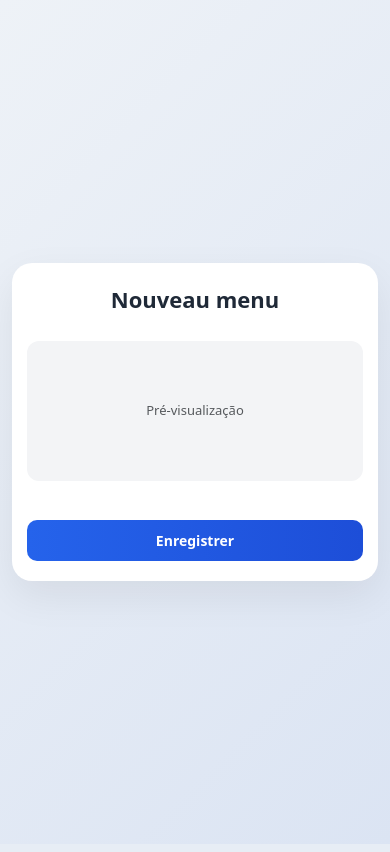
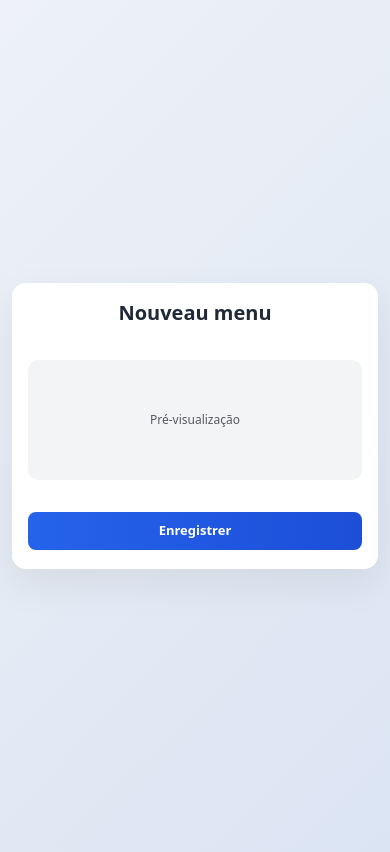
Before and after one commit to mixrafynha/vitegourmand, a Symfony app: template templates/admin/menu/new.html.twig in a window 390 px wide. Before the commit the page ends 608 px from the top, so only its background shows below. Run offline with Twig, Linux system fonts and the light colour scheme; the template is opened without the code that fills it, so the values that code supplies are empty; some libraries are stand-ins or nearby versions.

Commit message:
Update new.html.twig

```diff
--- a/templates/admin/menu/new.html.twig
+++ b/templates/admin/menu/new.html.twig
@@ -11,6 +11,7 @@
     <style>
         body {
             background: linear-gradient(135deg, #eef2f7, #dbe4f3);
+            margin: 0;
         }
 
         .form-wrapper {
@@ -23,38 +24,38 @@
             box-shadow: 0 15px 40px rgba(0,0,0,0.07);
             padding: 30px 25px;
             background: #ffffff;
-            max-width: 720px;
+            max-width: 680px;
             margin: auto;
         }
 
         .title {
             font-weight: 700;
-            font-size: 22px;
-            margin-bottom: 25px;
+            font-size: 20px;
+            margin-bottom: 20px;
             text-align: center;
             color: #1f2937;
         }
 
         label {
             font-weight: 600;
-            font-size: 14px;
+            font-size: 13px;
             text-align: center;
             width: 100%;
-            margin-bottom: 5px;
+            margin-bottom: 4px;
         }
 
         .form-control {
-            border-radius: 10px;
-            padding: 8px 12px;
-            font-size: 14px;
+            border-radius: 8px;
+            padding: 6px 10px;
+            font-size: 13px;
         }
 
         .btn-custom {
             width: 100%;
-            padding: 10px;
-            border-radius: 10px;
+            padding: 9px;
+            border-radius: 8px;
             font-weight: 600;
-            font-size: 14px;
+            font-size: 13px;
             background: linear-gradient(90deg, #2563eb, #1d4ed8);
             border: none;
             color: #fff;
@@ -62,20 +63,20 @@
         }
 
         .btn-custom:hover {
-            transform: translateY(-2px);
-            box-shadow: 0 8px 20px rgba(37,99,235,0.25);
+            transform: translateY(-1px);
+            box-shadow: 0 6px 15px rgba(37,99,235,0.25);
         }
 
         .image-preview {
             width: 100%;
-            height: 160px;
-            border-radius: 12px;
+            height: 150px;
+            border-radius: 10px;
             background: #f3f4f6;
             display: flex;
             align-items: center;
             justify-content: center;
             overflow: hidden;
-            font-size: 13px;
+            font-size: 12px;
         }
 
         .image-preview img {
@@ -84,15 +85,41 @@
             object-fit: cover;
         }
 
+        /* MOBILE */
         @media (max-width: 768px) {
+
+            body {
+                padding: 4px;
+            }
+
+            .container-fluid {
+                padding: 0 4px !important;
+            }
+
             .card-custom {
-                padding: 20px 15px;
+                padding: 15px 12px;
+                margin: 4px;
+                border-radius: 14px;
+            }
+
+            .row {
+                margin: 0 !important;
+            }
+
+            .col-md-4,
+            .col-md-8 {
+                padding: 4px !important;
             }
 
             .image-preview {
-                height: 140px;
-                margin-bottom: 15px;
+                height: 120px;
+                margin-bottom: 8px;
             }
+
+            .mb-2 {
+                margin-bottom: 6px !important;
+            }
+
         }
     </style>
 </head>
@@ -106,7 +133,7 @@
                 Nouveau menu
             </div>
 
-            <div class="row g-3 align-items-start">
+            <div class="row g-2 align-items-start">
 
                 <!-- Preview -->
                 <div class="col-md-4">
```
